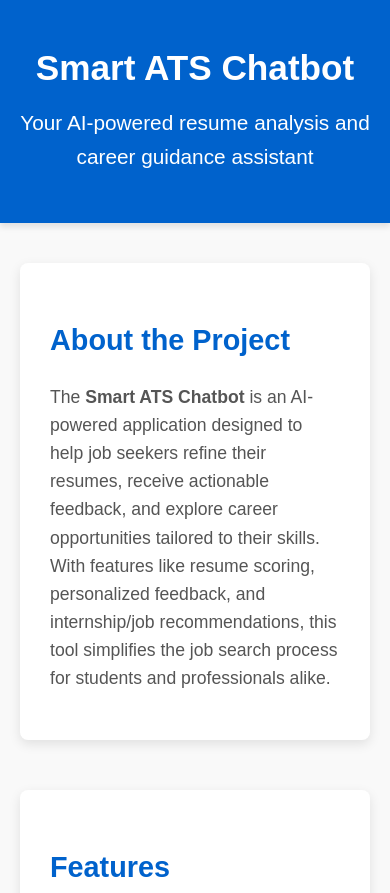
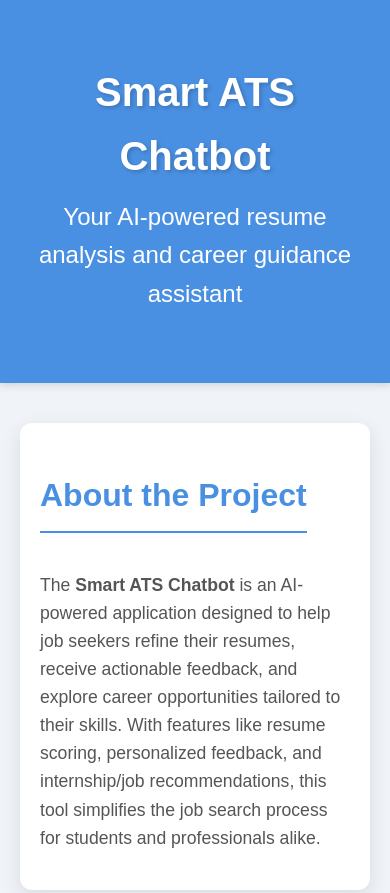
Before and after one commit to 191fa04431/SMART-ATS-CHATBOT, a plain HTML site: page index.html in a window 390 px wide. Shown: the top 893 px of the page. Drawn offline with Linux system fonts and the light colour scheme.

Commit message:
Update index.html

```diff
--- a/index.html
+++ b/index.html
@@ -10,28 +10,29 @@
             font-family: 'Arial', sans-serif;
             margin: 0;
             padding: 0;
-            background-color: #f9f9f9;
-            color: #333;
+            background-color: #f0f4f8;
+            color: #444;
             line-height: 1.6;
         }
 
         header {
-            background-color: #0062cc;
+            background-color: #4a90e2;
             color: white;
-            padding: 40px 20px;
+            padding: 60px 20px;
             text-align: center;
-            box-shadow: 0 4px 6px rgba(0, 0, 0, 0.1);
+            box-shadow: 0 2px 8px rgba(0, 0, 0, 0.15);
         }
 
         header h1 {
             margin: 0;
-            font-size: 3em;
-            font-weight: 600;
+            font-size: 3.5em;
+            font-weight: 700;
+            text-shadow: 2px 2px 4px rgba(0, 0, 0, 0.2);
         }
 
         header p {
             margin: 10px 0;
-            font-size: 1.3em;
+            font-size: 1.5em;
             font-weight: 300;
         }
 
@@ -43,16 +44,25 @@
 
         .section {
             margin-bottom: 50px;
-            background-color: white;
+            background-color: #ffffff;
             padding: 30px;
-            border-radius: 8px;
-            box-shadow: 0 4px 12px rgba(0, 0, 0, 0.1);
+            border-radius: 12px;
+            box-shadow: 0 6px 20px rgba(0, 0, 0, 0.1);
+            transition: transform 0.3s, box-shadow 0.3s;
+        }
+
+        .section:hover {
+            transform: translateY(-5px);
+            box-shadow: 0 12px 24px rgba(0, 0, 0, 0.1);
         }
 
         .section h2 {
-            color: #0062cc;
-            font-size: 2.2em;
+            color: #4a90e2;
+            font-size: 2.5em;
             margin-bottom: 20px;
+            border-bottom: 2px solid #4a90e2;
+            display: inline-block;
+            padding-bottom: 10px;
         }
 
         .section p {
@@ -76,17 +86,18 @@
             height: 650px;
             border: none;
             margin-top: 20px;
-            border-radius: 8px;
-            box-shadow: 0 4px 12px rgba(0, 0, 0, 0.1);
+            border-radius: 12px;
+            box-shadow: 0 6px 20px rgba(0, 0, 0, 0.1);
         }
 
         footer {
             text-align: center;
             padding: 20px;
-            background-color: #0062cc;
+            background-color: #4a90e2;
             color: white;
             margin-top: 40px;
-            border-top: 3px solid #00408b;
+            border-top: 3px solid #357ab8;
+            position: relative;
         }
 
         footer a {
@@ -101,31 +112,14 @@
             color: #ffd700;
         }
 
-        /* Hover Effects for Section */
-        .section:hover {
-            box-shadow: 0 6px 18px rgba(0, 0, 0, 0.15);
-        }
-
-        /* Hover Effect for Links in Section */
-        .section ul li a {
-            color: #0062cc;
-            text-decoration: none;
-            transition: color 0.3s ease;
-        }
-
-        .section ul li a:hover {
-            color: #0056b3;
-            text-decoration: underline;
-        }
-
         /* Responsive Styles */
         @media screen and (max-width: 768px) {
             header h1 {
-                font-size: 2.2em;
+                font-size: 2.5em;
             }
 
             .section h2 {
-                font-size: 1.8em;
+                font-size: 2em;
             }
 
             iframe {
@@ -134,6 +128,10 @@
 
             footer p {
                 font-size: 0.9em;
+            }
+
+            .section {
+                padding: 20px;
             }
         }
     </style>
@@ -177,7 +175,7 @@
             Built by <a href="https://www.linkedin.com/in/chappidiavinash/" target="_blank">Avinash</a>
         </p>
         <p>
-            Check out the code on <a href="https://github.com/ManyamSanjayKumarReddy/Smart-Ats" target="_blank">GitHub</a>.
+            Check out the code on <a href="https://github.com/191fa04431/SMART-ATS-CHATBOT.git" target="_blank">GitHub</a>.
         </p>
     </footer>
 </body>
```
